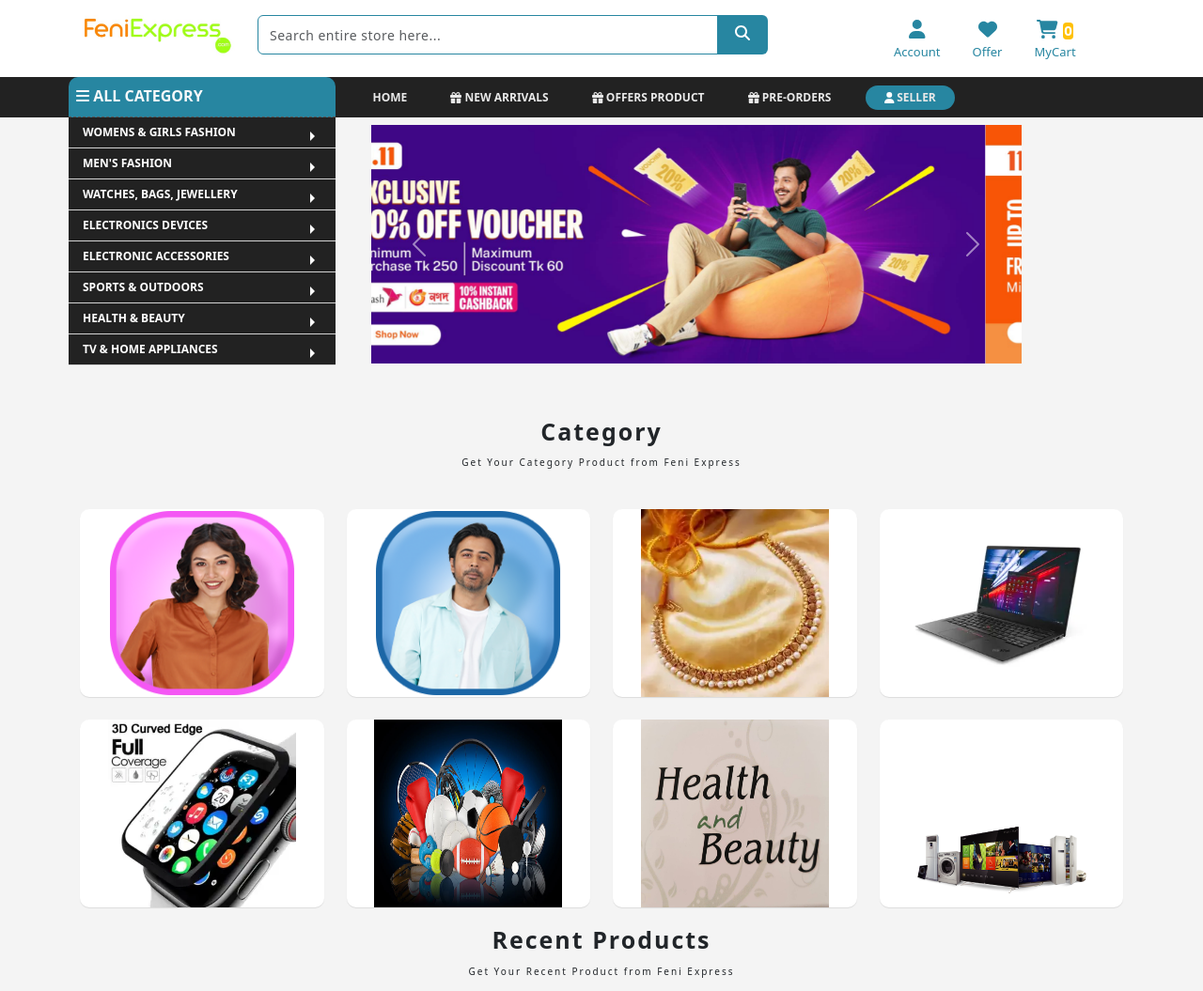
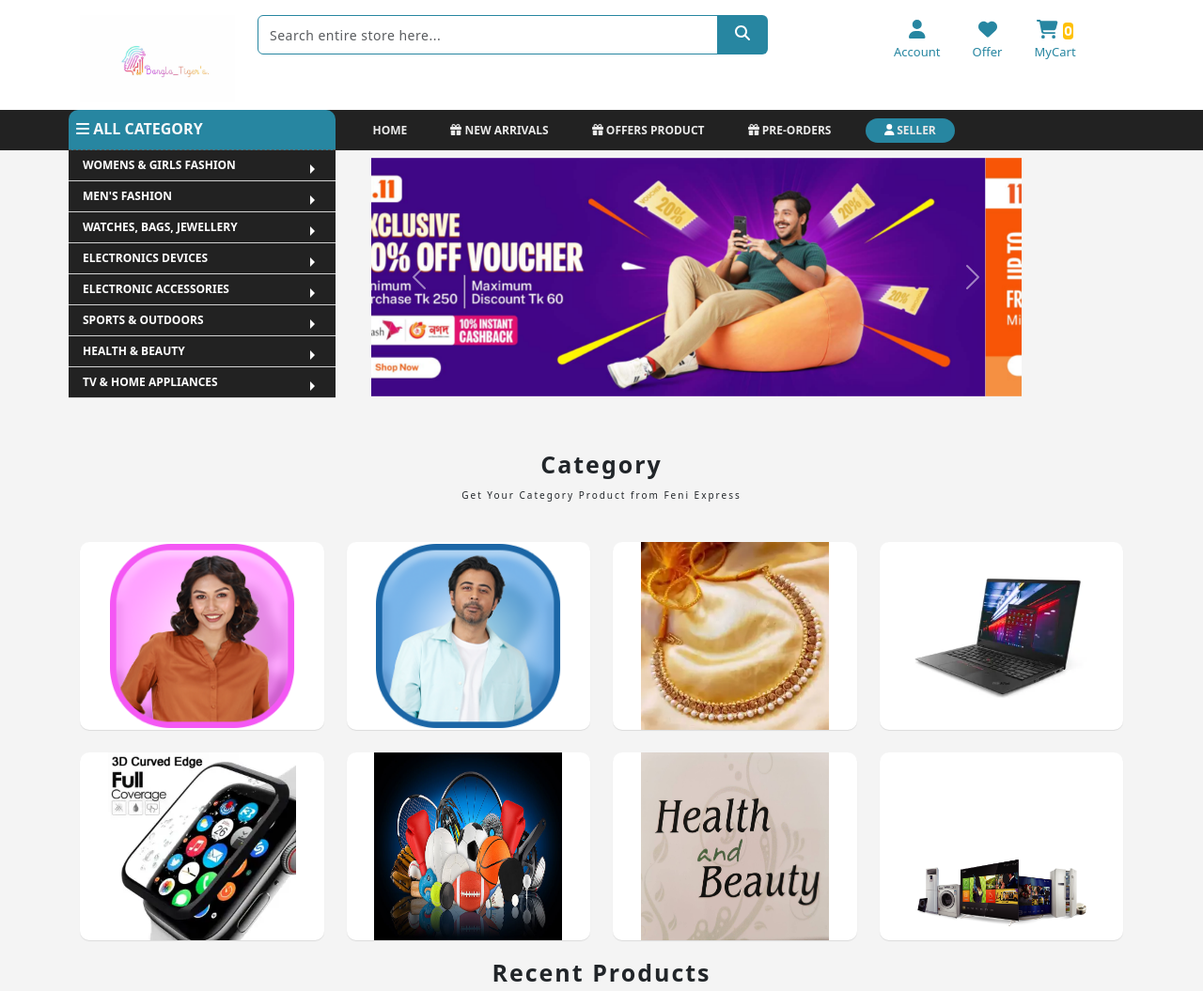
Before and after one commit to ambsoikat/Bangla_tiger-s, a plain HTML site: page index.html in a window 1280 px wide. Shown: the top 1055 px of the page at 94% size. Drawn offline with nearby package versions, Linux system fonts and the light colour scheme.

Commit message:
Update index.html

```diff
--- a/index.html
+++ b/index.html
@@ -4,6 +4,7 @@
 	<meta charset="utf-8">
 	<meta name="viewport" content="width=device-width, initial-scale=1">
 	<title>Feni Express</title>
+	<link rel="icon" type="image/x-icon" href="image/70.jpg">
 	<link rel="stylesheet" type="text/css" href="https://cdn.jsdelivr.net/npm/bootstrap@5.3.3/dist/css/bootstrap.min.css">
 	<link rel="stylesheet" href="style.css">
 	<link href="https://cdnjs.cloudflare.com/ajax/libs/font-awesome/6.7.1/css/all.min.css">
@@ -18,7 +19,7 @@
 				<div class="row align-item-center">
 					<div class="col-lg-2 col-md-2 col-8 text-center">
 						<a href="#">
-							<img src="image/logo.jpg" alt="#" class="img-fluid">
+							<img src="image/70.jpg" alt="#" class="img-fluid">
 						</a>
 					</div>
 					<div class="col-lg-6 col-md-8 col-12">
```
